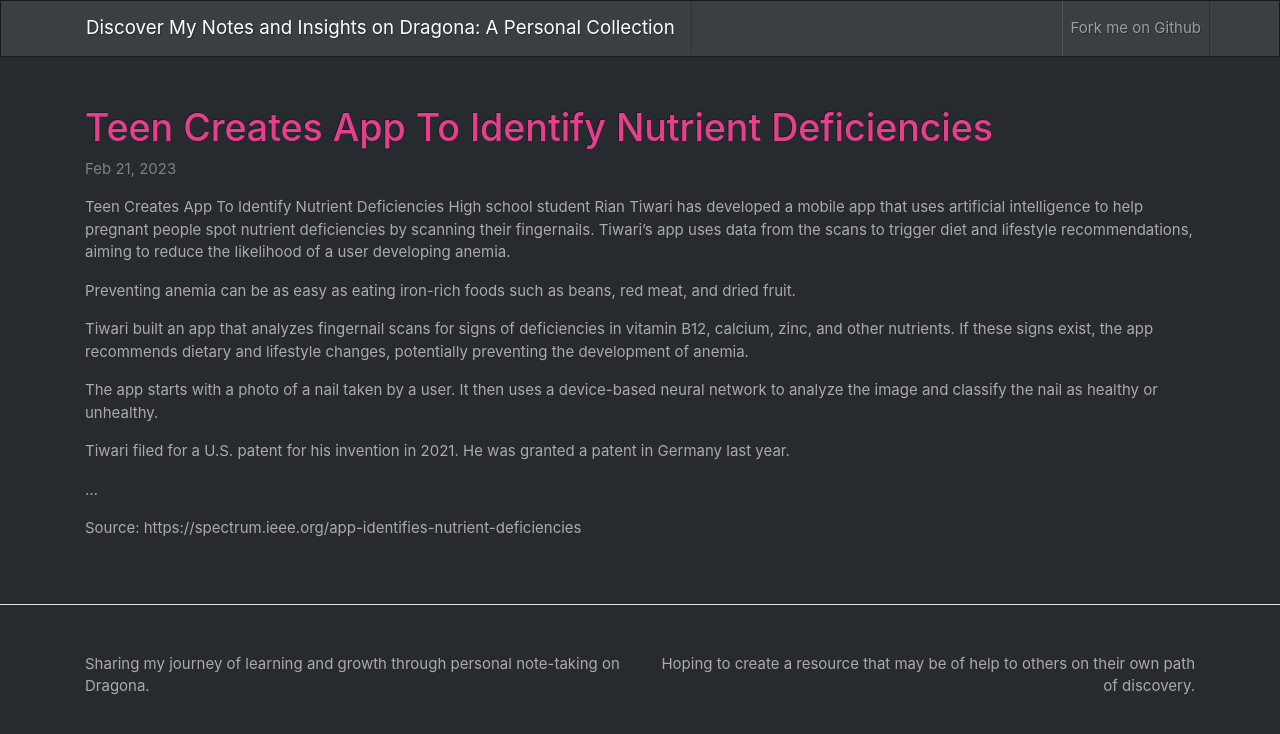
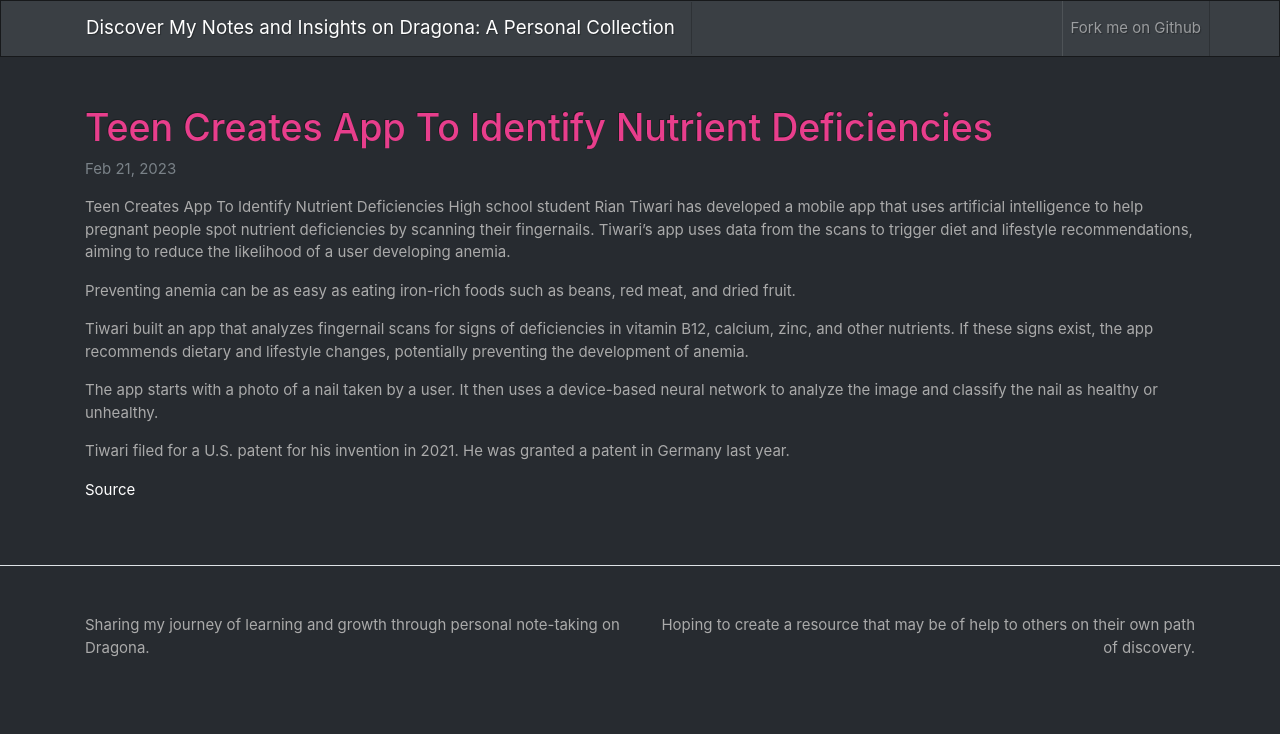
Before and after one commit to dragona/dragona.github.com, a Jekyll site: the page built from _posts/2023-02-21-identify-nutrient-deficiencies.md, in a window 1280 px wide. Shown: the top 734 px of the page. Built offline with Jekyll 4.4.1, drawn with Linux system fonts in a browser that asks for light colours; our own code applies the rules of GitHub Pages for plain Markdown files; part of the change alters nothing that is shown.

Commit message:
Url update

```diff
--- a/_posts/2023-02-21-identify-nutrient-deficiencies.md
+++ b/_posts/2023-02-21-identify-nutrient-deficiencies.md
@@ -14,6 +14,5 @@ The app starts with a photo of a nail taken by a user. It then uses a device-bas
 Tiwari filed for a U.S. patent for his invention in 2021. He was granted a patent in Germany last year.
 
 
-...
 
-Source: https://spectrum.ieee.org/app-identifies-nutrient-deficiencies
+[Source](https://spectrum.ieee.org/app-identifies-nutrient-deficiencies)
```
